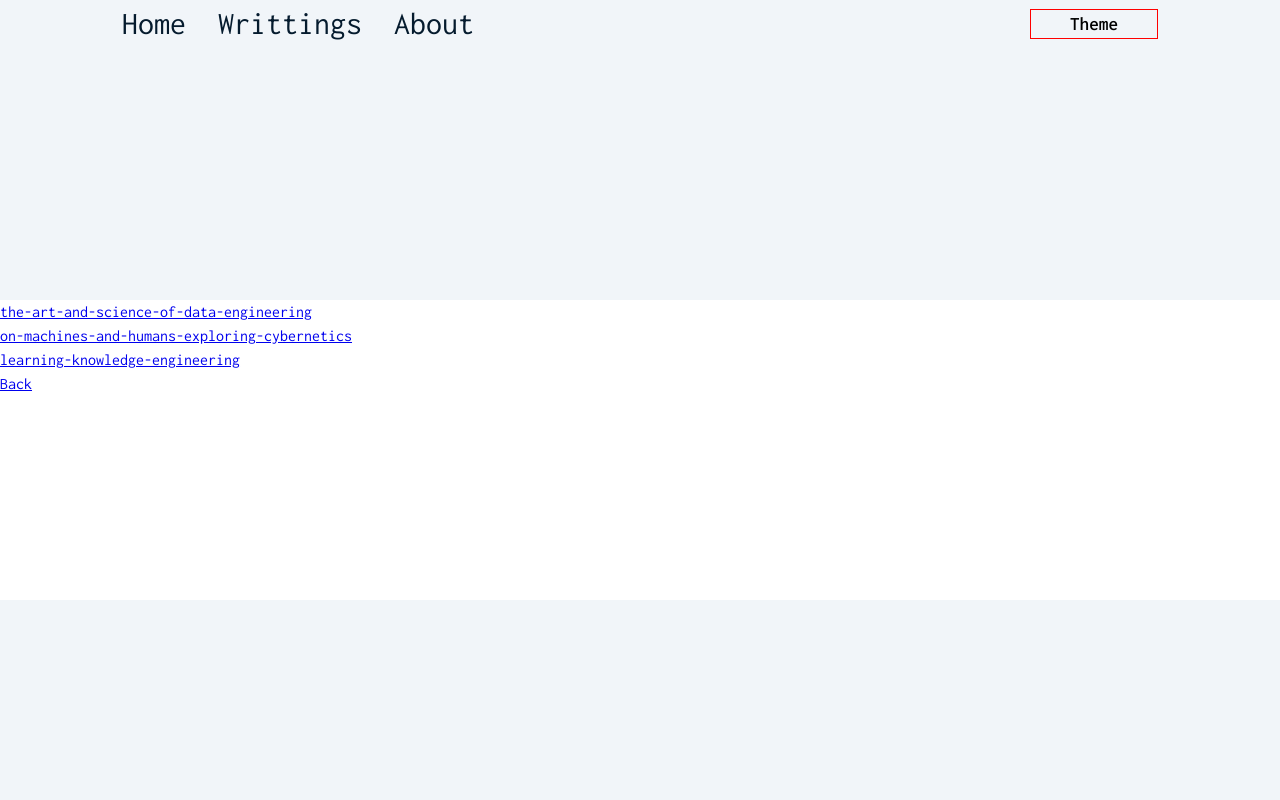
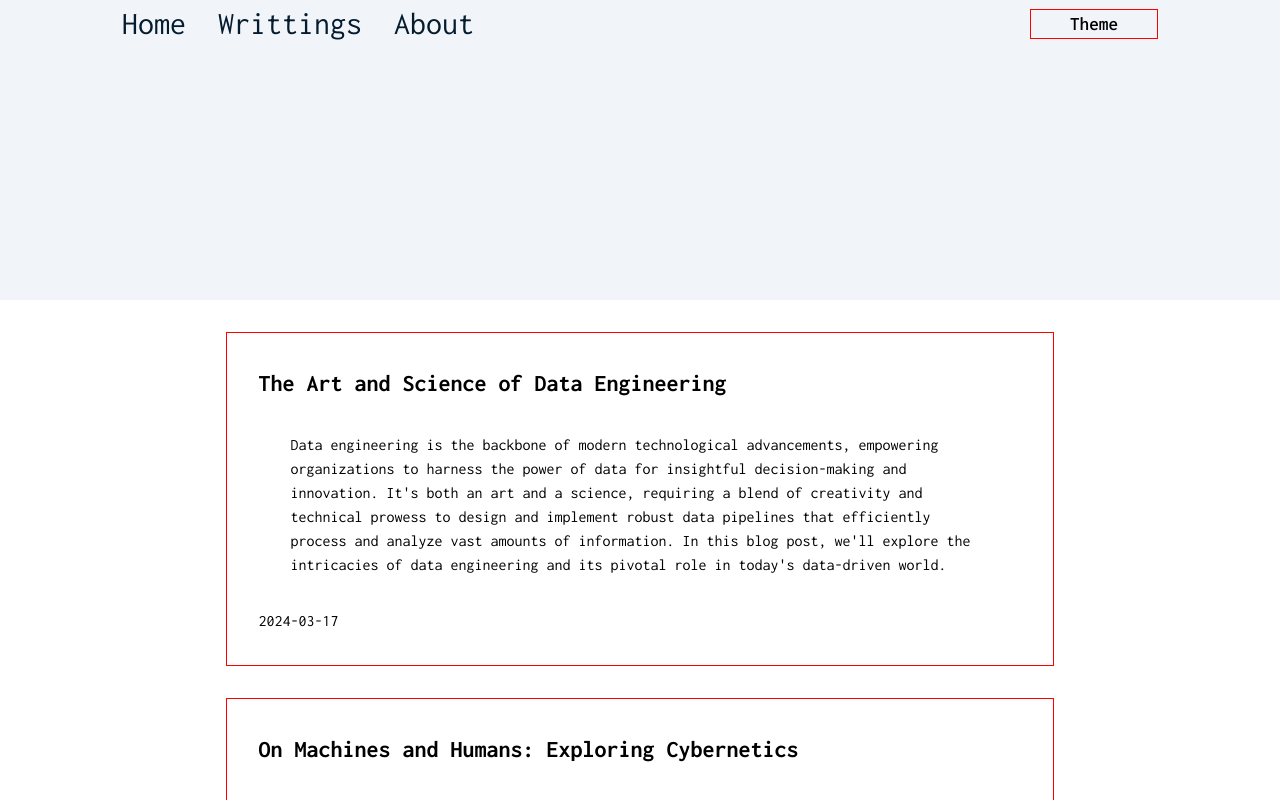
Before and after one commit to LeonAndrade/leonmatheus.com, a Next.js app: page /writtings in a window 1280 px wide. Shown: the top 800 px of the page. Built offline with nearby package versions, Linux system fonts and the light colour scheme.

Commit message:
Adding components for blog content

```diff
--- a/src/app/writtings/page.tsx
+++ b/src/app/writtings/page.tsx
@@ -1,5 +1,6 @@
-import Link from "next/link";
 import { getBlogPostList } from "@/helpers/file-handlers"
+
+import PostCard from "@/components/PostCard";
 
 async function Blog() {
 
@@ -8,15 +9,18 @@ async function Blog() {
   return (
     <main>
       {
-        blogPosts.map((post) => {
+        blogPosts.map(({ slug, title, abstract, publishedOn }) => {
           return (
-            <Link href={`/writtings/${post.slug}`} key={post.slug}>
-              <div key={post.slug}>{post.slug}</div>
-            </Link>
+            <PostCard
+              key={slug}
+              slug={slug}
+              title={title}
+              abstract={abstract}
+              publishedOn={publishedOn}
+            />
           )
         })
       }
-      < Link href={"/writtings/"}>Back</Link>
     </main >
   );
 }
```
Also changed, not shown: src/app/writtings/[slug]/page.tsx (+11 -12 lines).
